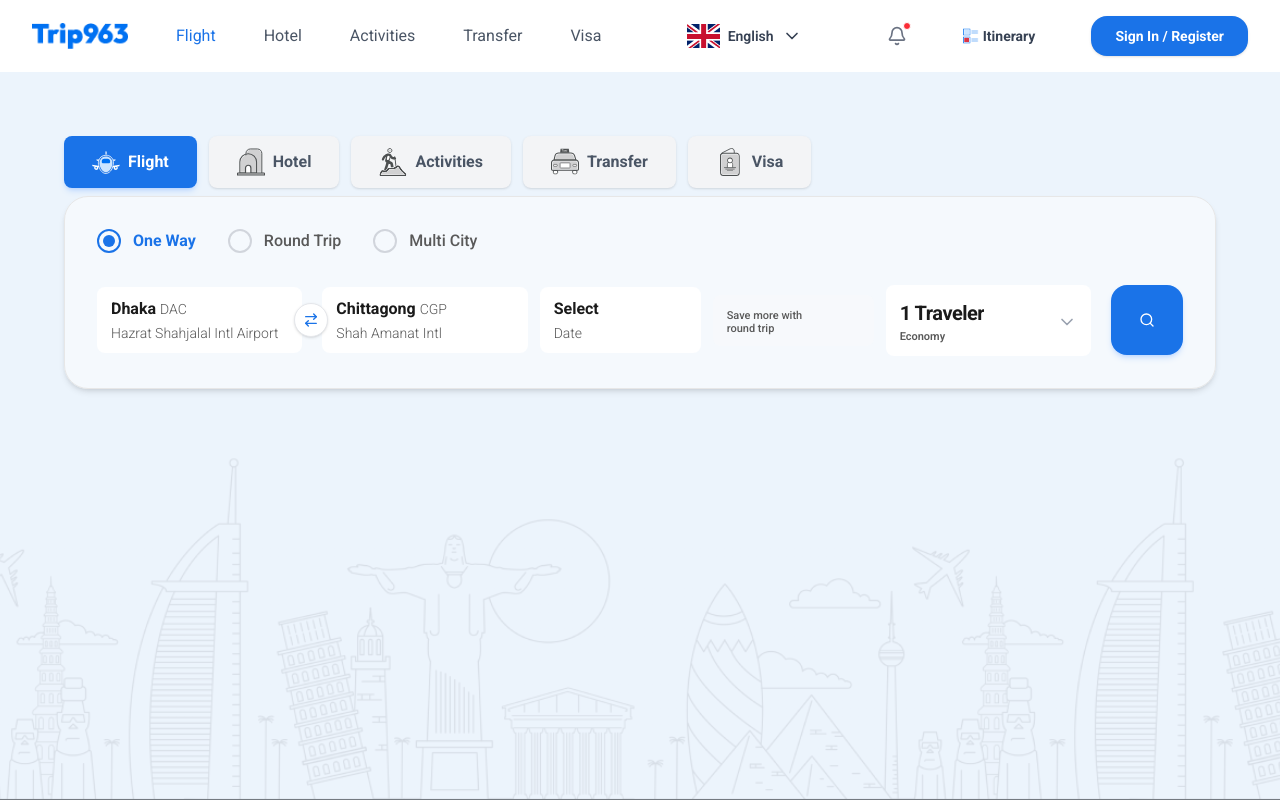
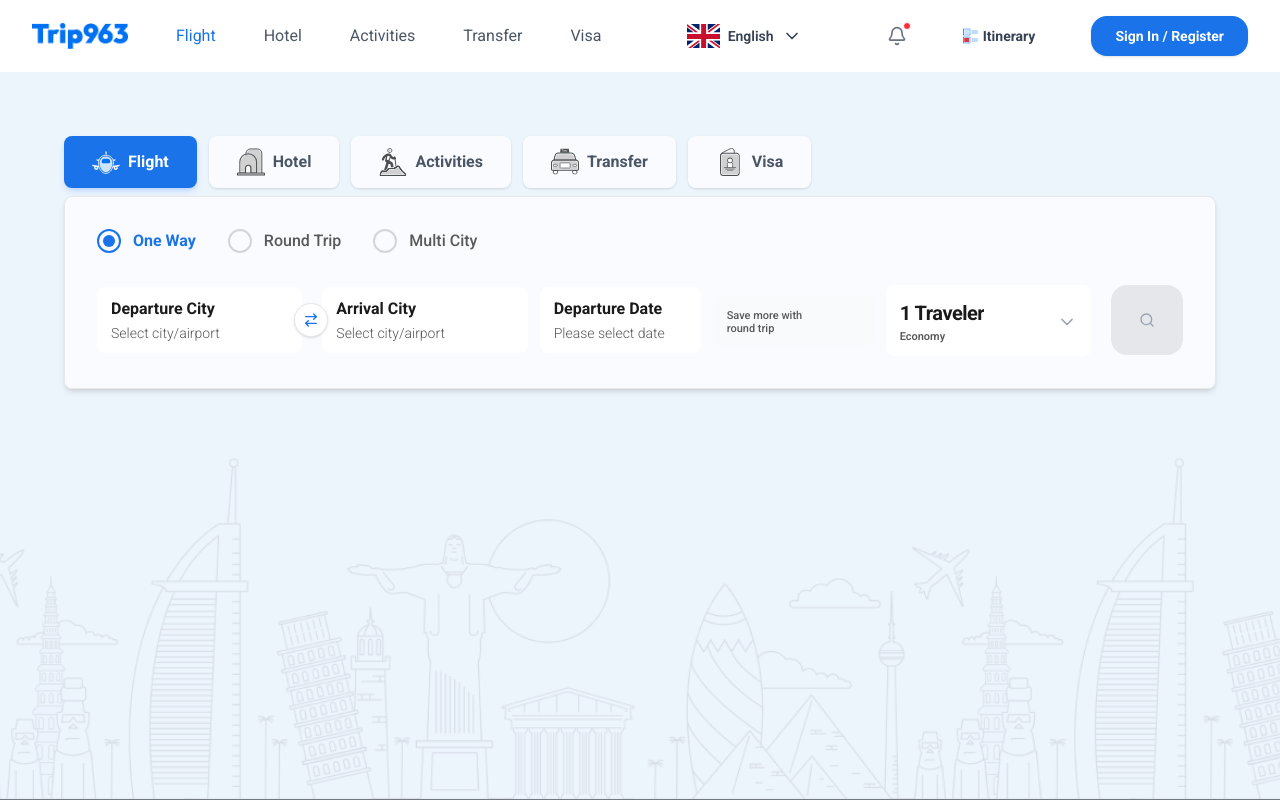
Before and after one commit to rakibthpi/tour-travell-date, a Next.js app: page / in a window 1280 px wide. Built offline with nearby package versions, Linux system fonts and the light colour scheme.

Commit message:
this is design done

```diff
--- a/components/flight/DateSelector.tsx
+++ b/components/flight/DateSelector.tsx
@@ -27,10 +27,10 @@
       className="flex-[1.5] rounded-lg px-3.5 py-2.5 cursor-pointer hover:border-[#1A73E8] bg-white transition-colors"
     >
       <h3 className="text-base font-bold text-nowrap">
-        {departureDate ? format(departureDate, "dd MMM''yy") : "Select"}
+        {departureDate ? format(departureDate, "dd MMM''yy") : "Departure Date"}
       </h3>
       <p className="text-sm text-text-muted font-light mt-0.5">
-        {departureDate ? format(departureDate, "EEEE") : "Date"}
+        {departureDate ? format(departureDate, "EEEE") : "Please select date"}
       </p>
     </div>
   );
@@ -64,9 +64,11 @@
       ) : (
         <>
           <h3 className="text-base font-bold text-nowrap">
-            {returnDate ? format(returnDate, "dd MMM''yy") : "Select"}
+            {returnDate ? format(returnDate, "dd MMM''yy") : "Arrival Date"}
           </h3>
-          <p className="text-sm text-text-muted font-light mt-0.5">{returnDate ? format(returnDate, "EEEE") : "--"}</p>
+          <p className="text-sm text-text-muted font-light mt-0.5">
+            {returnDate ? format(returnDate, "EEEE") : "Please select date"}
+          </p>
         </>
       )}
     </div>
--- a/components/flight/FlightSearchWidget.tsx
+++ b/components/flight/FlightSearchWidget.tsx
@@ -21,9 +21,9 @@
   const [segments, setSegments] = useState<FlightSegment[]>([
     {
       id: "1",
-      from: MOCK_AIRPORTS[0],
-      to: MOCK_AIRPORTS[1],
-      date: addDays(new Date(), 3),
+      from: null,
+      to: null,
+      date: null,
     },
   ]);
   const [departureDate, setDepartureDate] = useState<Date | null>(null);
@@ -167,7 +167,7 @@
     <div className="w-full max-w-6xl mx-auto font-sans relative" ref={containerRef}>
       <ServiceTabs />
 
-      <div className="bg-white/50 rounded-[24px] shadow-md p-8 relative border border-border-light">
+      <div className="bg-white/70 rounded-lg shadow-md p-8 relative border border-border-light">
         <TripTypeSelector
           tripType={tripType}
           setTripType={setTripType}
@@ -250,14 +250,19 @@
         )}
 
         <AnimatePresence>
+          {(openPopup === "fromSearch" || openPopup === "toSearch") && (
             <LocationPopup
+              key="location-popup"
               openPopup={openPopup}
               searchQuery={searchQuery}
               setSearchQuery={setSearchQuery}
               filteredAirports={filteredAirports}
               handleAirportSelect={handleAirportSelect}
             />
+          )}
+          {openPopup === "calendar" && (
             <CalendarPopup
+              key="calendar-popup"
               openPopup={openPopup}
               setOpenPopup={setOpenPopup}
               tripType={tripType}
@@ -265,7 +270,10 @@
               returnDate={returnDate}
               handleDateSelect={handleDateSelect}
             />
+          )}
+          {openPopup === "passengers" && (
             <PassengerPopup
+              key="passenger-popup"
               openPopup={openPopup}
               setOpenPopup={setOpenPopup}
               passengers={passengers}
@@ -273,6 +281,7 @@
               cabinClass={cabinClass}
               setCabinClass={setCabinClass}
             />
+          )}
         </AnimatePresence>
       </div>
     </div>
--- a/components/flight/LocationSelector.tsx
+++ b/components/flight/LocationSelector.tsx
@@ -45,13 +45,13 @@
       className="flex-[2] rounded-lg px-3.5 py-2.5 cursor-pointer hover:border-[#1A73E8] bg-white transition-colors relative"
     >
       <div className="flex items-baseline space-x-1 overflow-hidden">
-        <h3 className="text-base font-bold truncate">{segment.from?.city || "Select City"}</h3>
+        <h3 className="text-base font-bold truncate">{segment.from?.city || "Departure City"}</h3>
         {segment.from && (
           <span className="text-sm font-light text-text-muted shrink-0 uppercase">{segment.from.code}</span>
         )}
       </div>
       <p className="text-sm text-text-muted truncate font-light mt-0.5">
-        {segment.from?.airport || "Type to search airport"}
+        {segment.from?.airport || "Select city/airport"}
       </p>
 
       <SwapButton onSwap={onSwap} />
@@ -66,11 +66,11 @@
       className="flex-[2] rounded-lg px-3.5 py-2.5 cursor-pointer hover:border-[#1A73E8] bg-white transition-colors ml-2"
     >
       <div className="flex items-baseline space-x-1 overflow-hidden">
-        <h3 className="text-base font-bold truncate">{segment.to?.city || "Select City"}</h3>
+        <h3 className="text-base font-bold truncate">{segment.to?.city || "Arrival City"}</h3>
         {segment.to && <span className="text-sm font-light text-text-muted shrink-0 uppercase">{segment.to.code}</span>}
       </div>
       <p className="text-sm text-text-muted truncate font-light mt-0.5">
-        {segment.to?.airport || "Type to search airport"}
+        {segment.to?.airport || "Select city/airport"}
       </p>
     </div>
   );
--- a/components/flight/ServiceTabs.tsx
+++ b/components/flight/ServiceTabs.tsx
@@ -24,7 +24,7 @@
             "px-7 py-3 rounded-lg text-base font-bold transition-all shadow-sm flex items-center gap-2",
             tab.label === "Flight"
               ? "bg-[#1A73E8] text-white shadow-md shadow-blue-500/20"
-              : "bg-gray-100 text-gray-600 hover:bg-gray-200",
+              : "bg-white/70 text-gray-600 hover:bg-gray-200",
           )}
         >
           <img className="w-7 h-7" src={tab.icon} alt={tab.label} />
```
Lines whose indentation alone changed are shown as unchanged.
